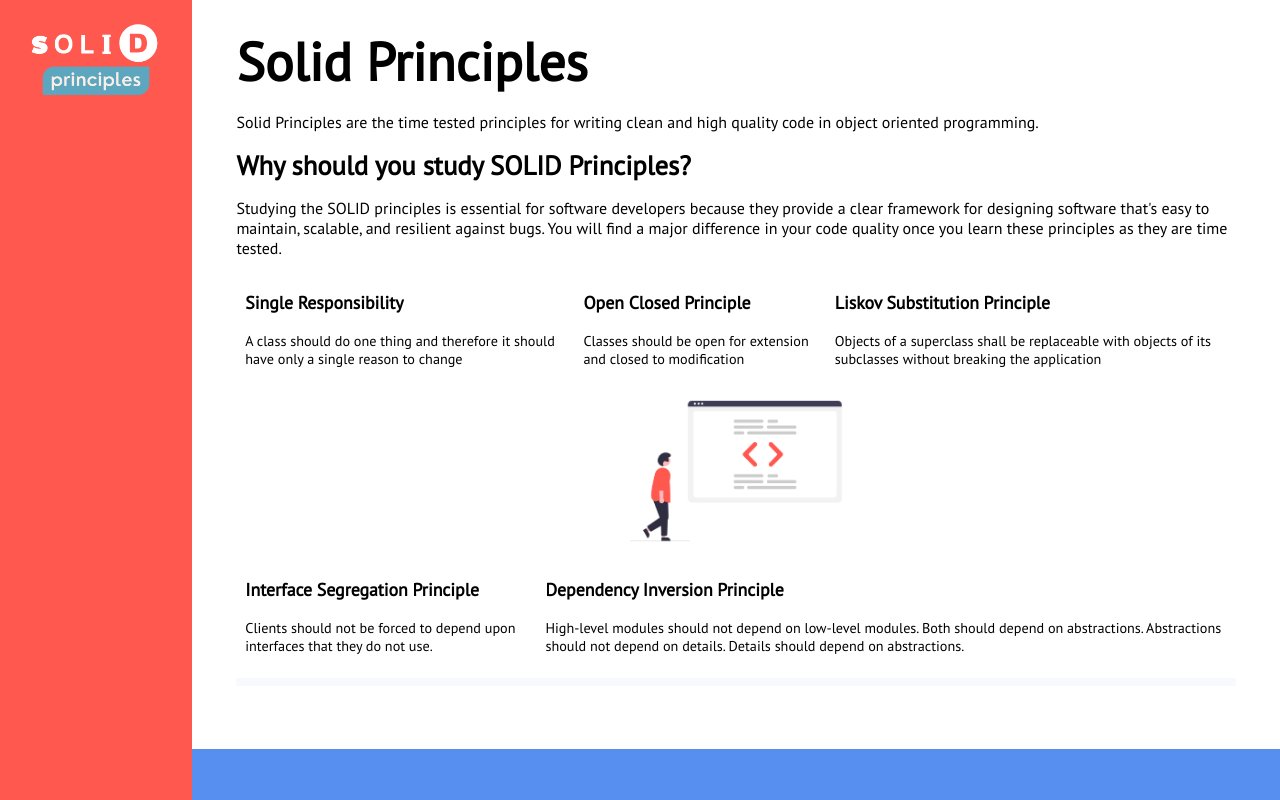
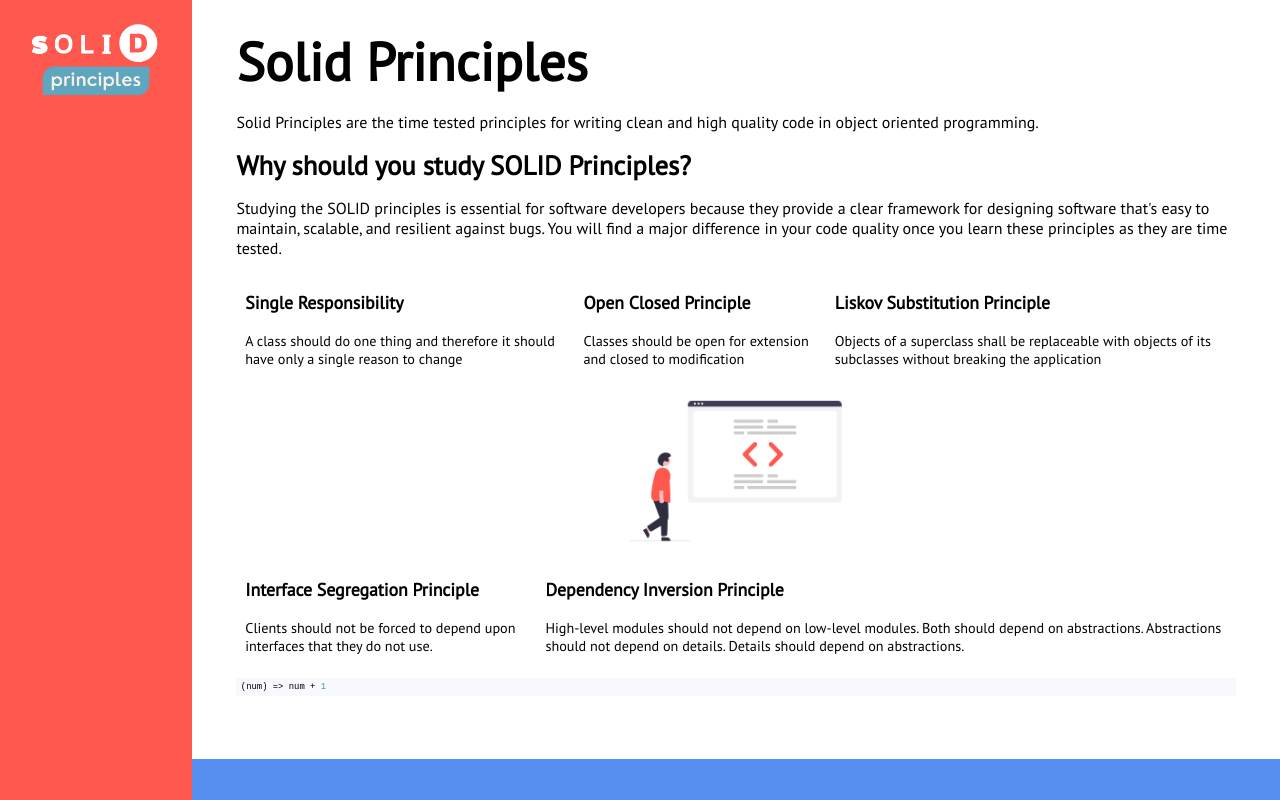
Before and after one commit to rharshit82/SolidPrinciples, a Next.js app: page / in a window 1280 px wide. Shown: the top 800 px of the page. Built offline with nearby package versions, Linux system fonts and the light colour scheme.

Commit message:
fix: typing fixes

```diff
--- a/components/Landing/components/CodeSamples.tsx
+++ b/components/Landing/components/CodeSamples.tsx
@@ -1,10 +1,11 @@
 import SyntaxHighlighter from "react-syntax-highlighter";
 import { docco } from "react-syntax-highlighter/dist/cjs/styles/hljs";
-const CodeSamples: React.FC<{ code: string }> = ({ code }) => {
-    return (
-      <SyntaxHighlighter style={docco}>
-        {code}
-      </SyntaxHighlighter>
-    );
-  };
+const CodeSamples = () => {
+  const codeString = "(num) => num + 1";
+  return (
+    <SyntaxHighlighter language='javascript' style={docco}>
+      {codeString}
+    </SyntaxHighlighter>
+  );
+};
 export default CodeSamples;
```
